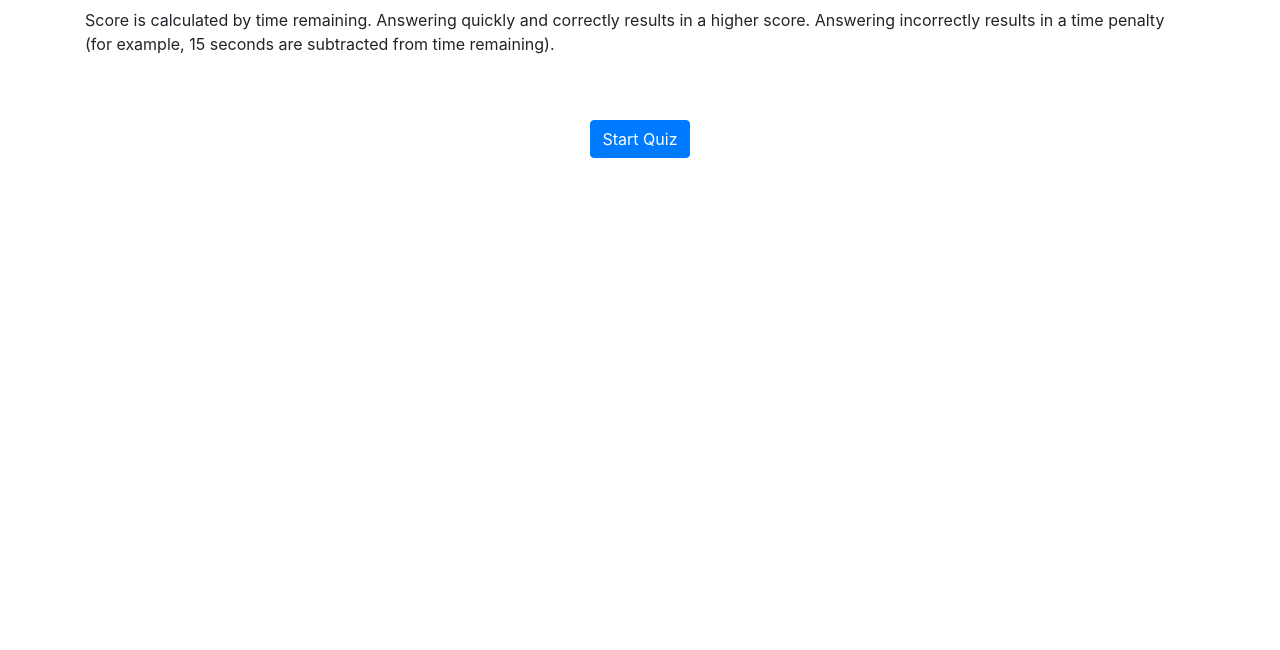
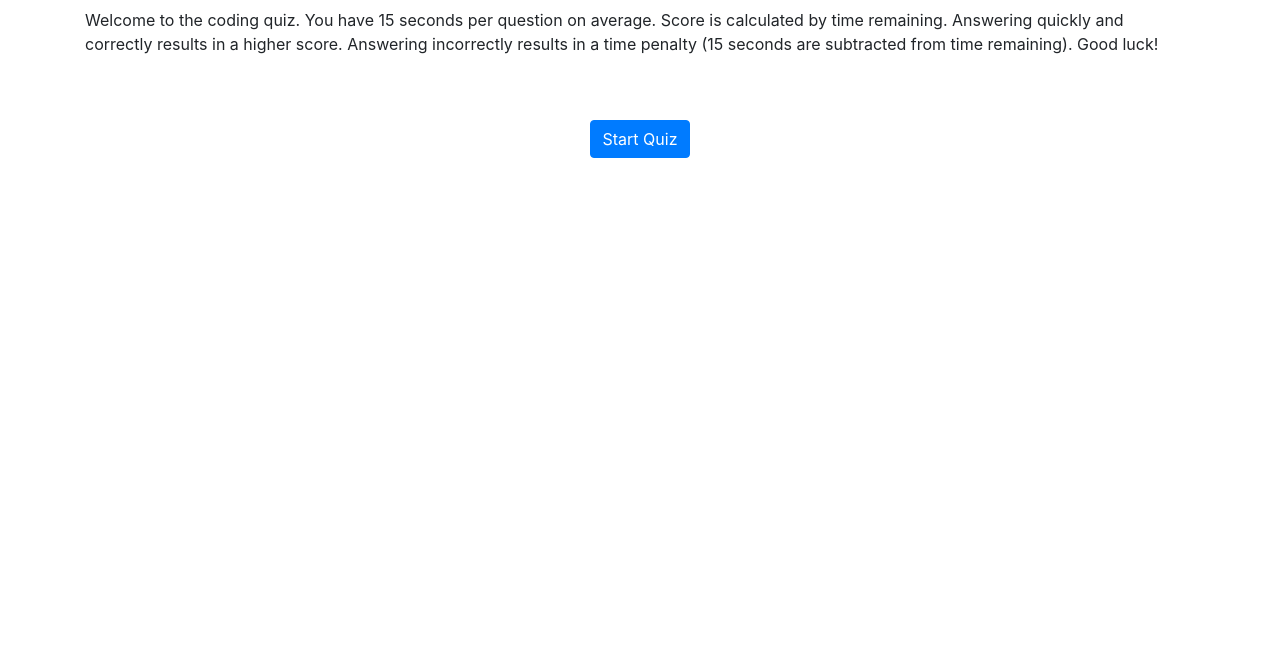
Before and after one commit to Volkir87/Code-Quiz, a plain HTML site: page index.html in a window 1280 px wide. Shown: the part 150-800 px from the top of the page. Drawn offline with nearby package versions, Linux system fonts and the light colour scheme.

Commit message:
removed colsole.logs

```diff
--- a/app/js/main.js
+++ b/app/js/main.js
@@ -58,9 +58,7 @@ function launchQuiz () {
 function answerF () {
     var answer = ($(this).attr("data"));
     if (answer === question.answer) {
-        console.log("This score: " + qScore);
         finalScore = finalScore + qScore;
-        console.log("Final Score: " + finalScore);
         isCorrect = true;
         //$("[id^='question']").append("<p id='answer'>Correct!</p>");
     }
@@ -206,7 +204,6 @@ function showHighscores () {
     }
     highScore = JSON.parse(highScore);
     highScore = highScore.sort(sortByScore);
-    console.log(highScore);
     $("#landing").attr("hidden", true);
     $("#enter_name").remove();
     $("#highscores").remove();
@@ -223,7 +220,6 @@ function showHighscores () {
     scoresBlock.attr("id", "all_scores");
     hBlock.append(scoresBlock);
     for (row in highScore) {
-        console.log(row);
         var hRow = $("<p>" + (parseInt(row)+1) + ". " + highScore[row].name + ": " + highScore[row].score + "</p>");
         hRow.attr("class", "row_record");
         scoresBlock.append(hRow);
--- a/index.html
+++ b/index.html
@@ -23,7 +23,7 @@
             </header>
             <main class="container">
                 <div class="d-flex align-content-center flex-wrap flex-column">
-                    <p class="text-left">Score is calculated by time remaining. Answering quickly and correctly results in a higher score. Answering incorrectly results in a time penalty (for example, 15 seconds are subtracted from time remaining).</p>
+                    <p class="text-left">Welcome to the coding quiz. You have 15 seconds per question on average. Score is calculated by time remaining. Answering quickly and correctly results in a higher score. Answering incorrectly results in a time penalty (15 seconds are subtracted from time remaining). Good luck!</p>
                     <div class="d-flex align-content-center flex-wrap flex-column">
                         <button class="btn btn-primary mt-5" id="start_button">Start Quiz</button>
                     </div>
```
